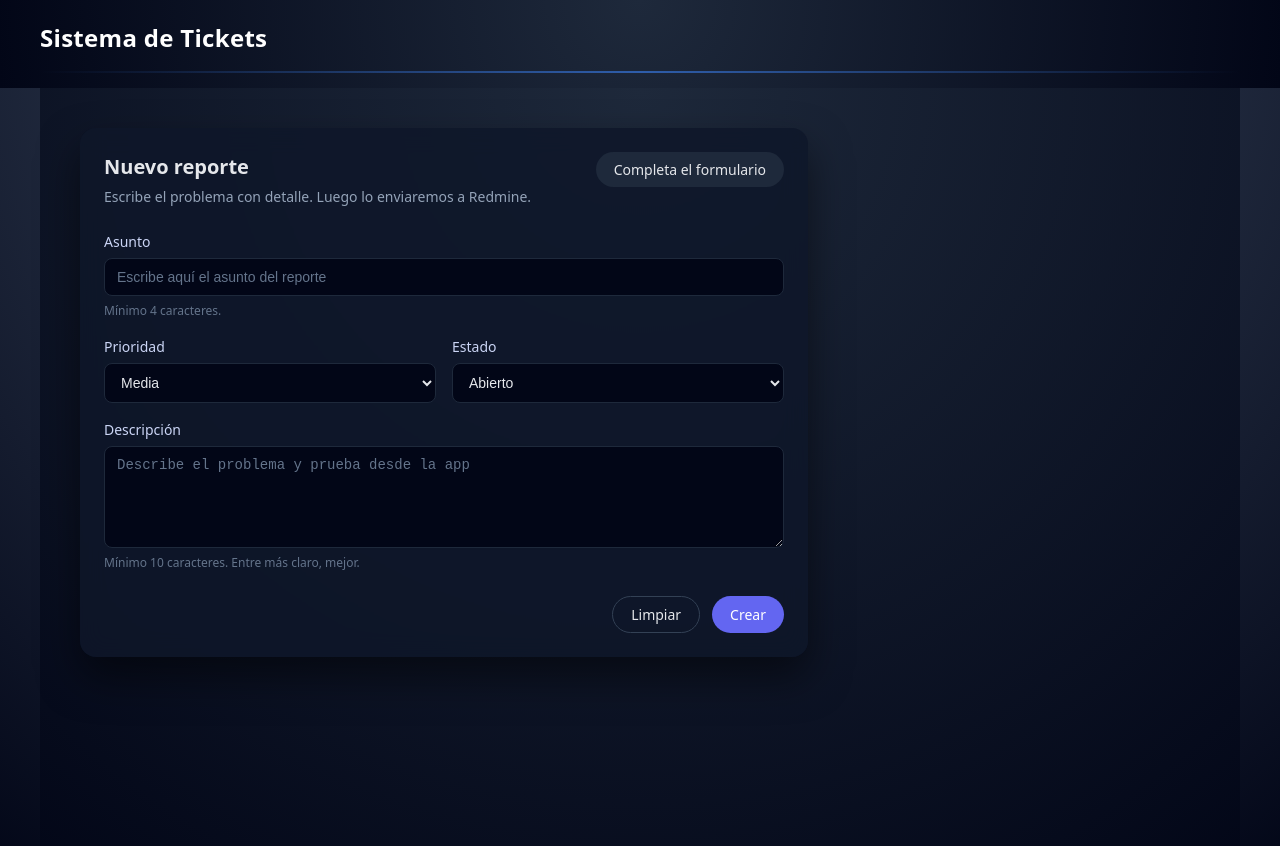
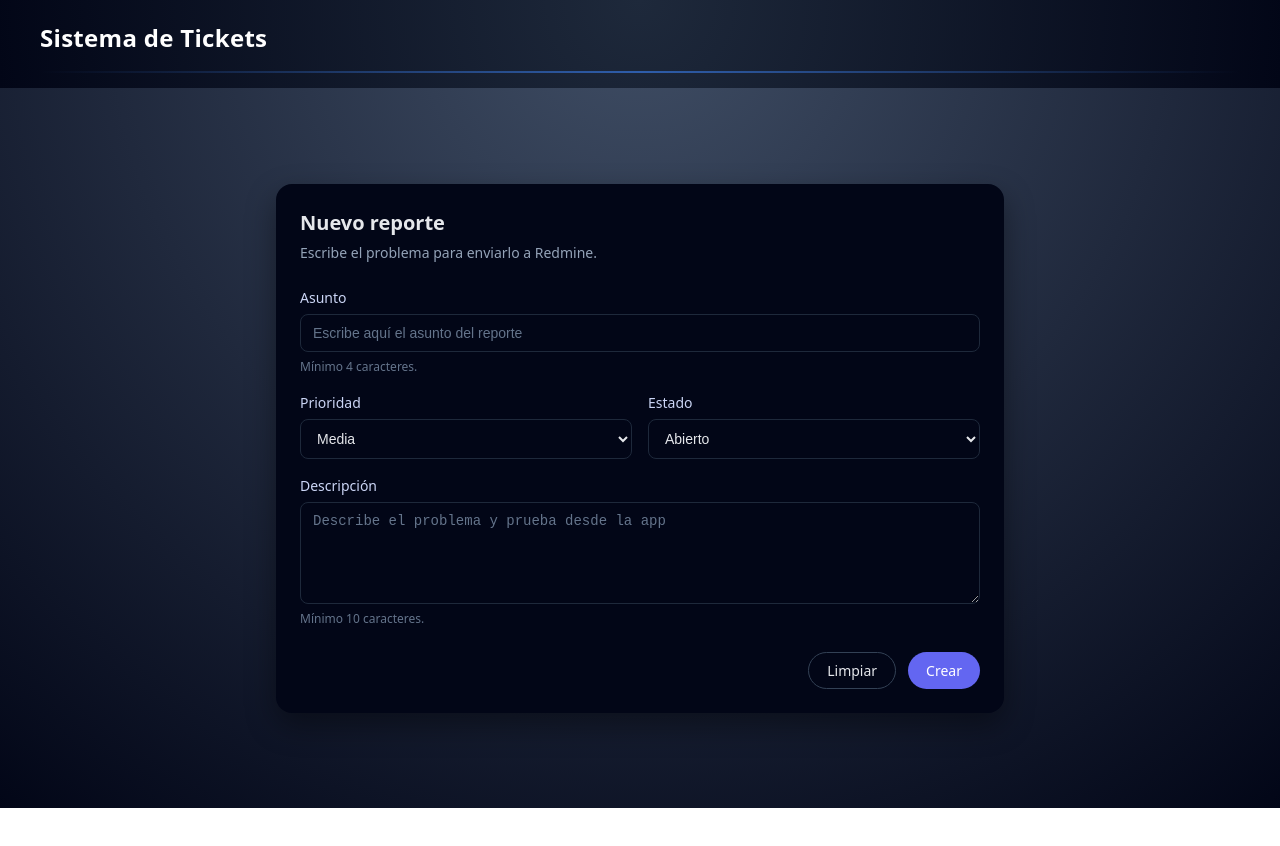
Before and after one commit to diegofcm05/GTI_RedmineFR, a React (Vite) app: page / in a window 1280 px wide. Shown: the top 846 px of the page. After the commit the page ends 808 px from the top, so only its background shows below. Built offline with nearby package versions, Linux system fonts and the light colour scheme.

Commit message:
Frontend bonito :D

```diff
--- a/src/Tickets.css
+++ b/src/Tickets.css
@@ -34,19 +34,6 @@
   opacity: 0.6;
 }
 
-/* Contenedor principal centrado */
-.nr-container {
-
-  min-height: calc(100vh - 140px); /* Ajustado por el header más pequeño */
-  max-width: 1200px;
-  margin: 0 auto;
-  display: flex;
-  flex-direction: column;
-  padding: 30px 40px 40px 40px;
-  padding-top: 15px; /* Menos padding arriba */
-  box-sizing: border-box;
-  color: #fff;
-}
 
 /* Asegurar que el body ocupe todo el ancho */
 body, #root {
--- a/src/components/NuevoReporte.css
+++ b/src/components/NuevoReporte.css
@@ -1,24 +1,25 @@
 /* Fondo */
 .nr-container {
-  min-height: 100vh;
-  background: radial-gradient(circle at top, #1e293b, #020617);
+  min-height: calc(100vh - 80px); /* espacio para el header */
   display: flex;
-  align-items: flex-start;
+  justify-content: center; /* centra horizontal */
+  align-items: center;     /* centra vertical */
   padding: 40px;
   box-sizing: border-box;
 }
 
-/* Card */
+
+
 .nr-card {
-  background: rgba(15, 23, 42, 0.85);
-  backdrop-filter: blur(12px);
+  background: #020617;
   border-radius: 16px;
   padding: 24px;
   width: 100%;
   max-width: 680px;
   color: #e5e7eb;
-  box-shadow: 0 20px 40px rgba(0, 0, 0, 0.5);
+  box-shadow: 0 12px 30px rgba(0, 0, 0, 0.4);
 }
+
 
 /* Header */
 .nr-header {
--- a/src/components/NuevoReporte.jsx
+++ b/src/components/NuevoReporte.jsx
@@ -1,35 +1,61 @@
+import { useState } from "react";
 import "./NuevoReporte.css";
 
 export default function NuevoReporte() {
+  // Estado del formulario
+  const [asunto, setAsunto] = useState("");
+  const [prioridad, setPrioridad] = useState("media");
+  const [estado, setEstado] = useState("abierto");
+  const [descripcion, setDescripcion] = useState("");
+
+  // Limpiar formulario
+  const limpiarFormulario = () => {
+    setAsunto("");
+    setPrioridad("media");
+    setEstado("abierto");
+    setDescripcion("");
+  };
+
+  // Crear reporte
+  const crearReporte = () => {
+
+    // Aquí luego puedes usar fetch para enviarlo al backend
+
+    limpiarFormulario();
+  };
+
   return (
     <div className="nr-container">
       <div className="nr-card">
-        {/* Header */}
         <div className="nr-header">
           <div>
             <h2>Nuevo reporte</h2>
             <p>
-              Escribe el problema con detalle. Luego lo enviaremos a Redmine.
+              Escribe el problema para enviarlo a Redmine.
             </p>
           </div>
-          <button className="nr-btn nr-btn-secondary">Completa el formulario</button>
         </div>
 
-        {/* Asunto */}
+
         <div className="nr-field">
           <label>Asunto</label>
           <input
             type="text"
+            value={asunto}
+            onChange={(e) => setAsunto(e.target.value)}
             placeholder="Escribe aquí el asunto del reporte"
           />
           <small>Mínimo 4 caracteres.</small>
         </div>
 
-        {/* Prioridad y Estado */}
+
         <div className="nr-grid">
           <div className="nr-field">
             <label>Prioridad</label>
-            <select defaultValue="media">
+            <select
+              value={prioridad}
+              onChange={(e) => setPrioridad(e.target.value)}
+            >
               <option value="alta">Alta</option>
               <option value="media">Media</option>
               <option value="baja">Baja</option>
@@ -38,7 +64,10 @@ export default function NuevoReporte() {
 
           <div className="nr-field">
             <label>Estado</label>
-            <select defaultValue="abierto">
+            <select
+              value={estado}
+              onChange={(e) => setEstado(e.target.value)}
+            >
               <option value="abierto">Abierto</option>
               <option value="en_progreso">En progreso</option>
               <option value="cerrado">Cerrado</option>
@@ -51,15 +80,28 @@ export default function NuevoReporte() {
           <label>Descripción</label>
           <textarea
             rows="5"
+            value={descripcion}
+            onChange={(e) => setDescripcion(e.target.value)}
             placeholder="Describe el problema y prueba desde la app"
           />
-          <small>Mínimo 10 caracteres. Entre más claro, mejor.</small>
+          <small>Mínimo 10 caracteres.</small>
         </div>
 
-        {/* Actions */}
+        {/* Acciones */}
         <div className="nr-actions">
-          <button className="nr-btn nr-btn-outline">Limpiar</button>
-          <button className="nr-btn nr-btn-primary">Crear</button>
+          <button
+            className="nr-btn nr-btn-outline"
+            onClick={limpiarFormulario}
+          >
+            Limpiar
+          </button>
+
+          <button
+            className="nr-btn nr-btn-primary"
+            onClick={crearReporte}
+          >
+            Crear
+          </button>
         </div>
       </div>
     </div>
```
